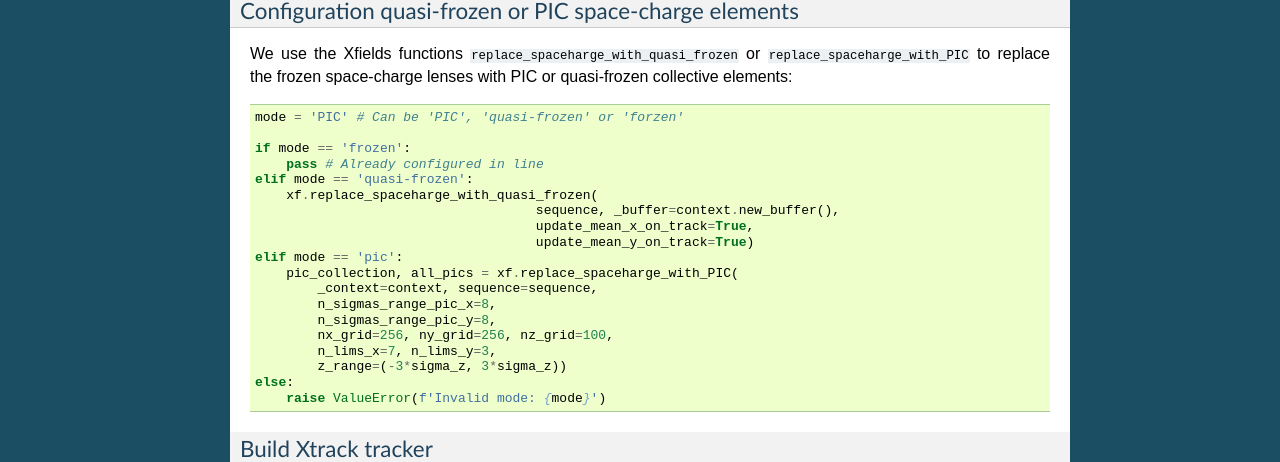
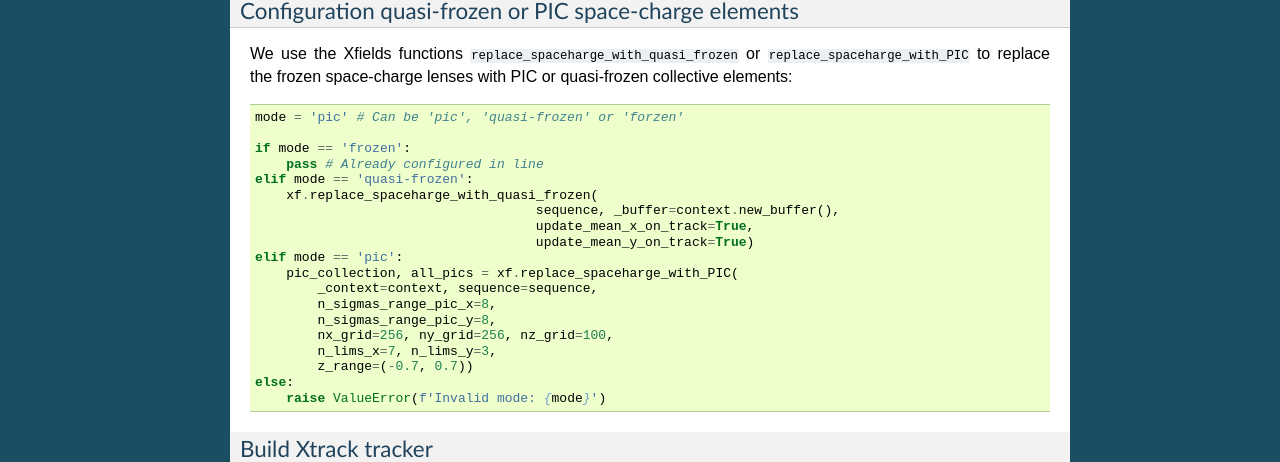
Before and after one commit to xsuite/xsuite, a Sphinx documentation site: the page built from docs/spacechargeauto.rst, in a window 1280 px wide. Shown: the part 1025-1487 px from the top of the page. Built offline with Sphinx 7.4.7, drawn with Linux system fonts in a browser that asks for light colours.

Commit message:
Quick push

```diff
--- a/docs/spacechargeauto.rst
+++ b/docs/spacechargeauto.rst
@@ -65,7 +65,7 @@
 
 .. code-block:: python
 
-    mode = 'PIC' # Can be 'PIC', 'quasi-frozen' or 'forzen'
+    mode = 'pic' # Can be 'pic', 'quasi-frozen' or 'forzen'
 
     if mode == 'frozen':
         pass # Already configured in line
@@ -81,7 +81,7 @@
             n_sigmas_range_pic_y=8,
             nx_grid=256, ny_grid=256, nz_grid=100,
             n_lims_x=7, n_lims_y=3,
-            z_range=(-3*sigma_z, 3*sigma_z))
+            z_range=(-0.7, 0.7))
     else:
         raise ValueError(f'Invalid mode: {mode}')
 
```
